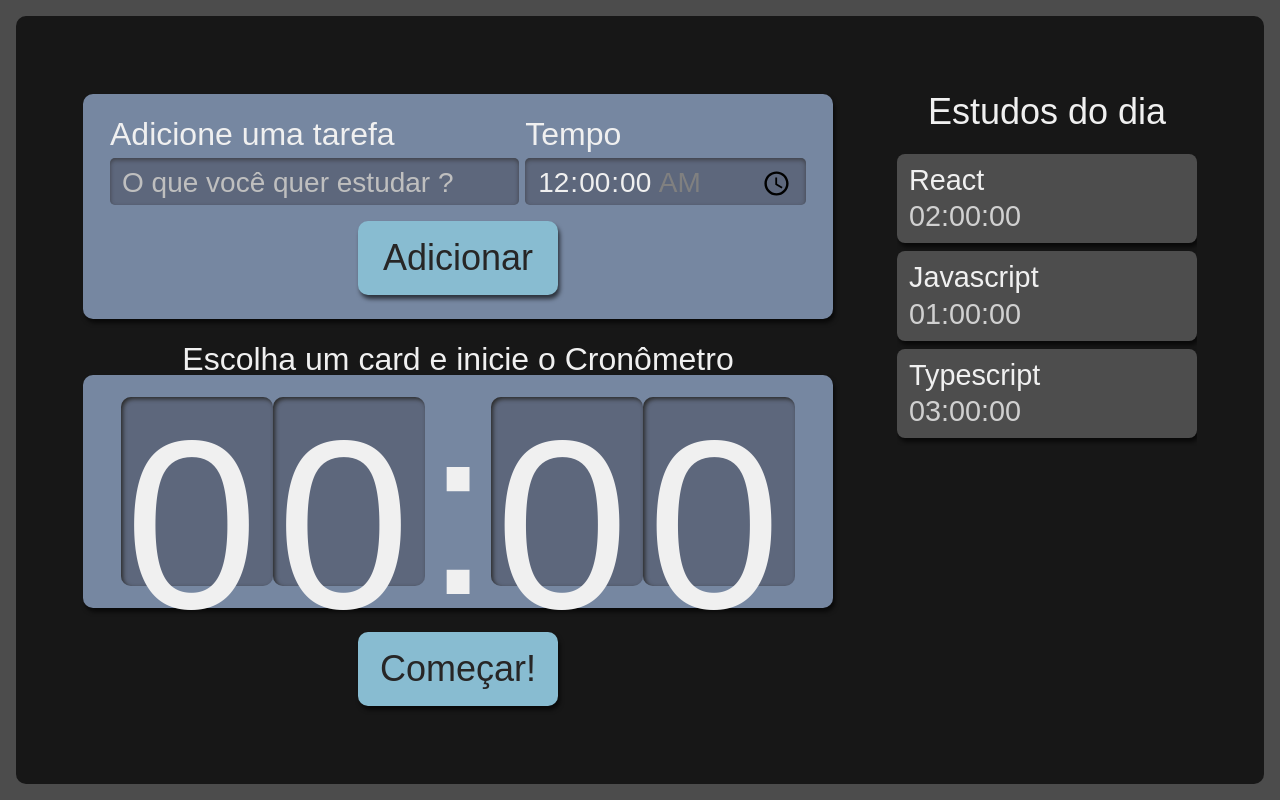
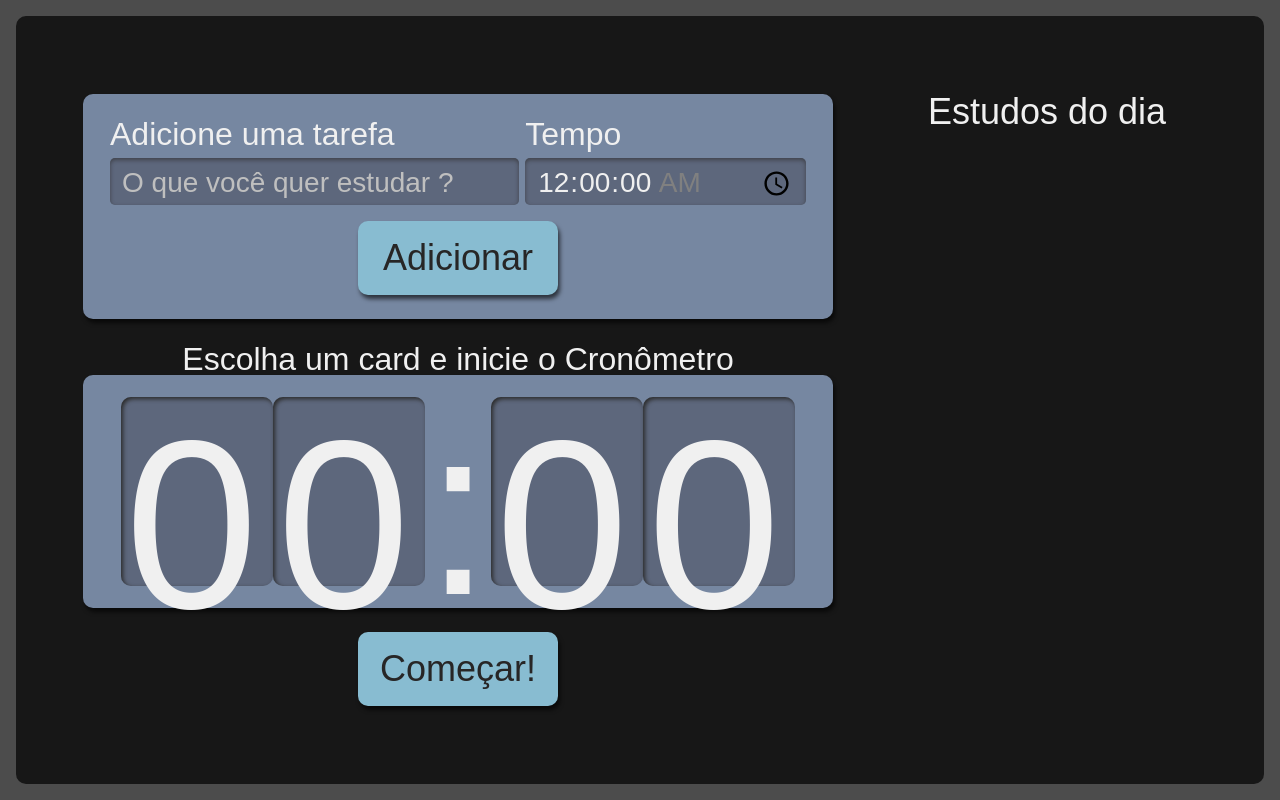
Before and after one commit to Luiz1nn/effective-studies, a React (Create React App) app: page / in a window 1280 px wide. Built offline with nearby package versions, Linux system fonts and the light colour scheme.

Commit message:
chore: uuid

```diff
--- a/package.json
+++ b/package.json
@@ -14,6 +14,7 @@
     "react-dom": "^18.2.0",
     "react-scripts": "5.0.1",
     "typescript": "^4.7.4",
+    "uuid": "^8.3.2",
     "web-vitals": "^2.1.4"
   },
   "scripts": {
--- a/src/components/Form/index.tsx
+++ b/src/components/Form/index.tsx
@@ -1,16 +1,32 @@
 import React from 'react'
+import { ITask } from '../../types/task'
 import Button from '../Button'
 import style from './Form.module.scss'
 
-class Form extends React.Component {
+class Form extends React.Component<{
+  setTasks: React.Dispatch<React.SetStateAction<ITask[]>>
+}> {
   state = {
     task: '',
     time: '00:00:00'
   }
 
-  addTask (event: React.FormEvent<HTMLFormElement>) {
+  addTask (event: React.FormEvent<HTMLFormElement>): void {
     event.preventDefault()
-    console.log('state: ' , this.state)
+    this.props.setTasks(tasks =>
+      [
+        ...tasks,
+        {
+          ...this.state,
+          selected: false,
+          completed: false
+        }
+      ])
+
+    this.setState({
+      task: '',
+      time: '00:00:00'
+    })
   }
 
   render () {
--- a/src/components/List/index.tsx
+++ b/src/components/List/index.tsx
@@ -1,28 +1,11 @@
 import style from './List.module.scss'
 import Item from './Item'
-import { useState } from 'react'
+import { ITask } from '../../types/task'
 
-function List () {
-  const [tasks, setTasks] = useState([
-    {
-      task: 'React',
-      time: '02:00:00'
-    },
-    {
-      task: 'Javascript',
-      time: '01:00:00'
-    },
-    {
-      task: 'Typescript',
-      time: '03:00:00'
-    }
-  ])
-
+function List ({ tasks } : { tasks: ITask[] }) {
   return (
     <aside className={style.list_tasks}>
-      <h2 onClick={() => setTasks([...tasks, { task: 'Estudar estado', time: '05:00:00'}])}>
-        Estudos do dia
-      </h2>
+      <h2>Estudos do dia</h2>
       <ul>
         {
           tasks.map((item, index) => (
--- a/src/pages/App.tsx
+++ b/src/pages/App.tsx
@@ -2,15 +2,19 @@
 import List from '../components/List'
 import style from './App.module.scss'
 import Cronometro from '../components/Cronometro'
+import { useState } from 'react'
+import { ITask } from '../types/task'
 
 function App () {
+  const [tasks, setTasks] = useState<ITask[]>([])
+
   return (
     <div className={style.app}>
-      <Form/>
-      <List/>
+      <Form setTasks={ setTasks } />
+      <List tasks={ tasks } />
       <Cronometro/>
     </div>
-  );
+  )
 }
 
 export default App
--- /dev/null
+++ b/src/types/task.ts
@@ -0,0 +1,4 @@
+export interface ITask {
+  task: string
+  time: string
+}
```
Also changed, not shown: 1 other file (tests, documents, lock files or other folders).
